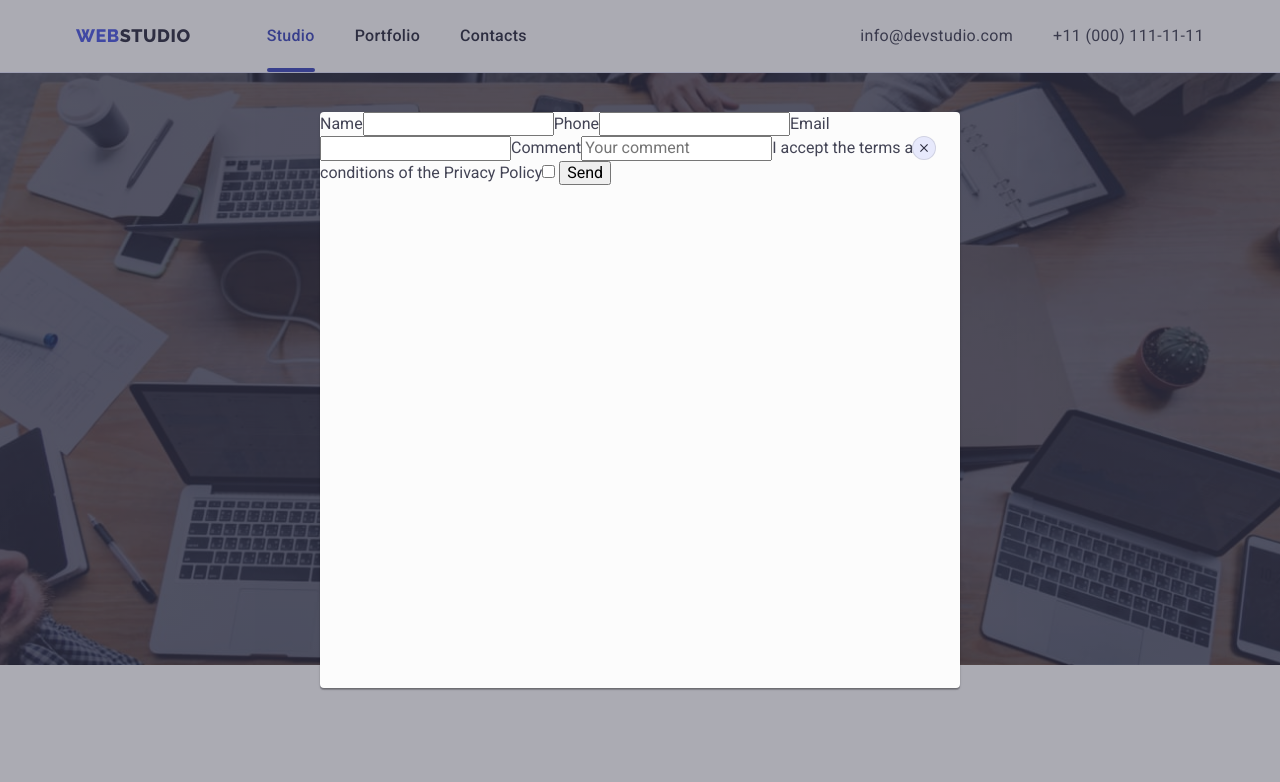
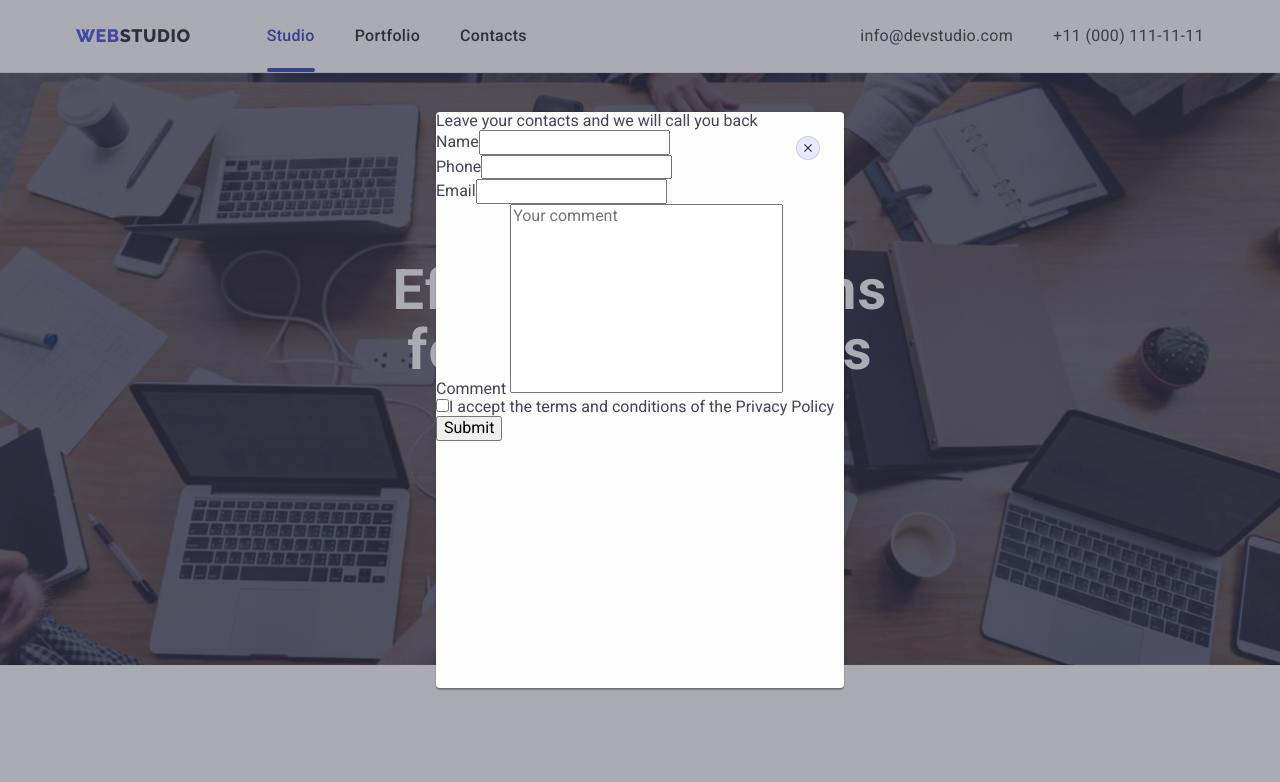
Before and after one commit to olehpetrovasyliev/goit-markup-hw-06, a plain HTML site: page index.html in a window 1280 px wide. Both pictures are taken after a click on the button "Order Service". Shown: the top 782 px of the page. Drawn offline with nearby package versions, Linux system fonts and the light colour scheme.

Commit message:
db for label

```diff
--- a/css/styles.css
+++ b/css/styles.css
@@ -28,6 +28,12 @@ body {
     background-color: #ffffff;
     font-family: "Roboto", sans-serif;
     color: var(--color-body-text);
+}
+textarea{
+    resize: none;
+}
+label{
+    display: block;
 }
 .link {
     letter-spacing: 0.03em;
--- a/index.html
+++ b/index.html
@@ -684,23 +684,26 @@
             <use href="./images/icon.svg#icon-Close-modal"></use>
           </svg>
         </button>
+        <p class="form-title">Leave your contacts and we will call you back</p>
         <form action="">
           <label for="user_name">Name<input type="text" name="name" /></label
-          ><label for="user_phone"
-            >Phone<input type="phone" name="phone" /></label
+          ><label for="user_phone">Phone<input type="tel" name="phone" /></label
           ><label for="user_email"
             >Email<input type="email" name="email" /></label
           ><label for="user_comment"
-            >Comment<input
-              type="textarea"
+            >Comment
+            <textarea
               name="comment"
-              placeholder="Your comment" /></label
+              id="comment"
+              placeholder="Your comment"
+              cols="30"
+              rows="10"
+            ></textarea></label
           ><label for="user_agreement"
-            >I accept the terms and conditions of the Privacy Policy<input
-              type="checkbox"
-              name="comment"
-          /></label>
-          <button type="submit">Send</button>
+            ><input type="checkbox" name="comment" />I accept the terms and
+            conditions of the Privacy Policy</label
+          >
+          <button type="submit">Submit</button>
         </form>
       </div>
     </div>
```
